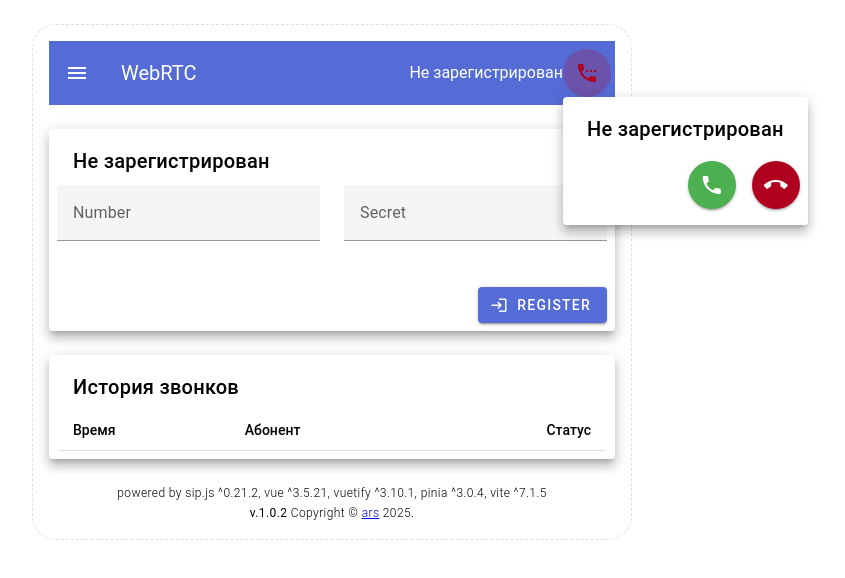
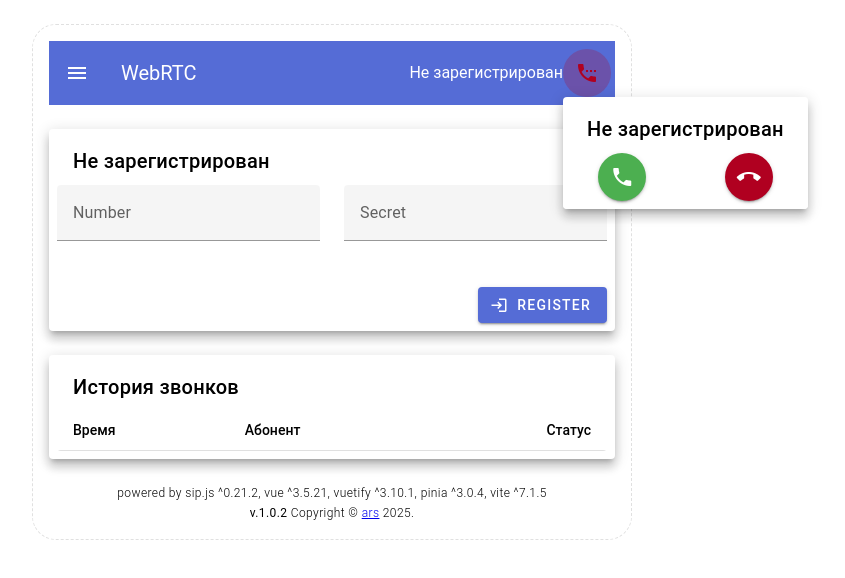
Before and after one commit to ars-anosov/sipjs-vue, a Vue app in the folder phone/: page / in a window 1280 px wide. Both pictures are taken after a click on the button 895 px from the left and 73 px from the top of the page. Shown: the top 578 px of the page, without its empty margins (308-1153 px from the left). Built offline with nearby package versions, Linux system fonts and the light colour scheme; a small style sheet from the web is missing.

Commit message:
v-row fix.

```diff
--- a/phone/src/components/PhonePad.vue
+++ b/phone/src/components/PhonePad.vue
@@ -8,44 +8,20 @@
     <!-- <v-divider></v-divider> -->
     <v-form @submit.prevent="handleSubmit" @reset.prevent="handleReset">
     <v-row v-if="props.showInput">
-      <v-col cols="12" sm="9">
+      <v-col cols="7" sm="9">
         <v-text-field
           v-model="sip.calleePhoneNum"
           label="98..."
         ></v-text-field>
       </v-col>
-      <v-col cols="12" sm="3" class="text-right">
+      <v-col cols="5" sm="3" class="text-left">
         <v-btn icon="mdi-arrow-left-bold-outline" @click="sip.deleteLast"></v-btn>
       </v-col>
     </v-row>
 
-    <v-card v-if="props.showInput"
-      elevation="0"
-      class="mx-auto pa-4"
-      max-width="270"
-    >
-      <v-row>
-        <v-col
-          v-for="key in keys"
-          :key="key[0]"
-          cols="12" sm="4" class="text-center"
-        >
-          <v-btn
-            height="40"
-            @click="sip.appendKey(key[0])"
-          >
-            <span>
-              <div class="mb-1">{{ key[0] }}</div>
-              <small class="text-medium-emphasis">{{ key[1] }}</small>
-            </span>
-          </v-btn>
-        </v-col>
-      </v-row>
-    </v-card>
-
     <v-row>
-      <v-col cols="12" sm="12" class="text-right">
-        <v-btn class="ma-2"
+      <v-col cols="6" sm="6" class="text-center">
+        <v-btn
           color="success"
           type="submit"
           icon
@@ -54,7 +30,9 @@
           <v-icon>mdi-phone</v-icon>
           <v-tooltip activator="parent" location="top">{{ sip.incomeDisplay ? 'Answer' : 'Call' }}</v-tooltip>
         </v-btn>
-        <v-btn class="ml-2"
+      </v-col>
+      <v-col cols="6" sm="6" class="text-center">
+        <v-btn
           color="error"
           type="reset"
           icon
@@ -62,6 +40,34 @@
           <v-icon>mdi-phone-hangup</v-icon>
           <v-tooltip activator="parent" location="top">End</v-tooltip>
         </v-btn>
+      </v-col>
+    </v-row>
+
+    <v-row v-if="props.showInput">
+      <v-col cols="12" sm="12">
+        <v-card
+          elevation="0"
+          class="mx-auto pa-4"
+          max-width="270"
+        >
+          <v-row>
+            <v-col
+              v-for="key in keys"
+              :key="key[0]"
+              cols="4" sm="4" class="text-center"
+            >
+              <v-btn
+                height="40"
+                @click="sip.appendKey(key[0])"
+              >
+                <span>
+                  <div class="mb-1">{{ key[0] }}</div>
+                  <small class="text-medium-emphasis">{{ key[1] }}</small>
+                </span>
+              </v-btn>
+            </v-col>
+          </v-row>
+        </v-card>
       </v-col>
     </v-row>
 
```
Also changed, not shown: 2 other files (tests, documents, lock files or other folders).
